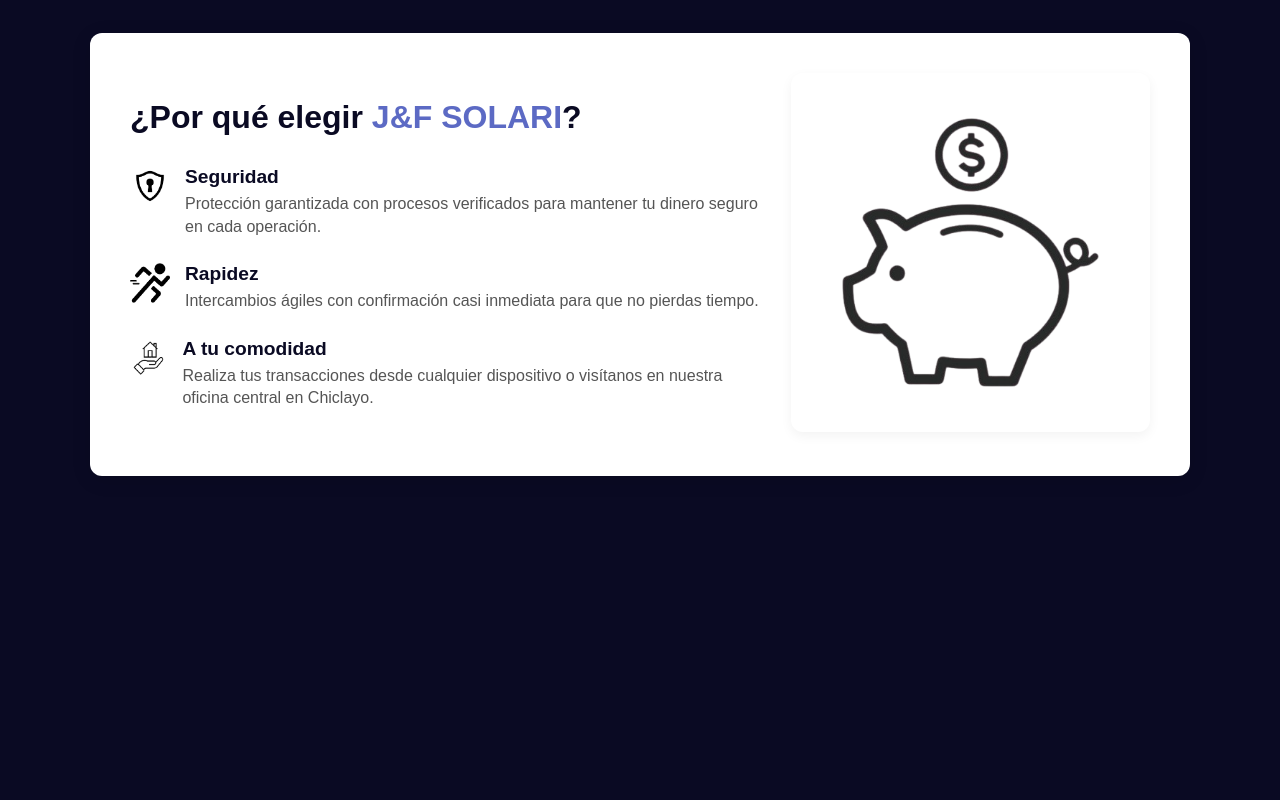
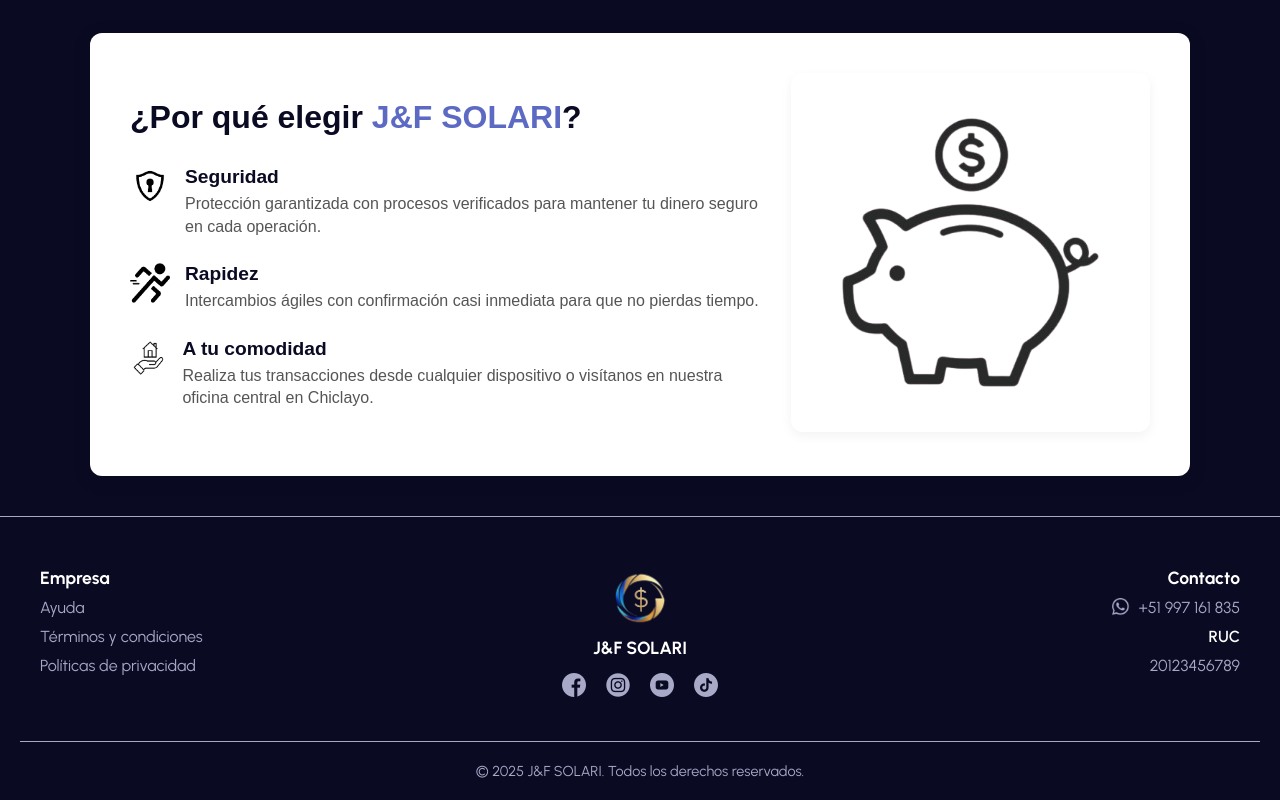
Before and after one commit to JIF-Solari/Landing-page, a plain HTML site: page index.html in a window 1280 px wide. Shown: the part 2202-3002 px from the top of the page. Before the commit the page ends 2718 px from the top, so only its background shows below. Drawn offline with nearby package versions, Linux system fonts and the light colour scheme; no server answers.

Commit message:
footer finished

```diff
--- a/css/style.css
+++ b/css/style.css
@@ -455,6 +455,9 @@
         height: 100px;
         padding: 10px;
     }
+    .exchange-calculator {
+        margin-left: 0px;
+    }
 }
 
 /* ===== Sección Pasos Cambio ===== */
@@ -621,3 +624,151 @@
         white-space: nowrap; /* evita salto de línea */
     }
 }
+
+/* ===== Footer ===== */
+.site-footer {
+    background-color: #0a0a23;
+    color: #a8a8c7;
+    font-family: 'Urbanist', sans-serif;
+    padding: 50px 20px 20px;
+    border-top: 1px solid #a8a8c7;
+}
+
+.footer-container {
+    max-width: 1200px;
+    margin: 0 auto;
+    display: flex;
+    justify-content: space-between;
+    align-items: flex-start;
+    flex-wrap: wrap;
+    gap: 30px;
+}
+
+.footer-column {
+    display: flex;
+    flex-direction: column;
+    flex: 1;
+}
+
+.footer-left {
+    align-items: flex-start;
+    text-align: left;
+}
+
+.footer-right {
+    text-align: right;
+    align-items: flex-end;
+}
+
+.footer-title {
+    font-size: 1.1rem;
+    font-weight: 700;
+    color: #ffffff;
+    margin-bottom: 10px;
+}
+
+.footer-links {
+    display: flex;
+    flex-direction: column;
+    gap: 10px;
+}
+
+.footer-links a {
+    color: #a8a8c7;
+    text-decoration: none;
+    transition: color 0.3s ease;
+}
+
+.footer-links a:hover {
+    color: #ffffff;
+}
+
+.contact-info span {
+    font-weight: 600;
+    color: #ffffff;
+}
+
+.contact-info p {
+    color: #a8a8c7;
+    display: flex;
+    align-items: center;
+    gap: 8px;
+}
+
+.contact-icon {
+    width: 18px;
+    height: 18px;
+}
+
+.footer-center {
+    align-items: center;
+    text-align: center;
+    flex-grow: 1.5;
+}
+
+.footer-center .footer-logo {
+    height: 60px;
+    margin-bottom: 10px;
+}
+
+.footer-company-name {
+    font-size: 1.1rem;
+    font-weight: bold;
+    color: #ffffff;
+    margin: 0 0 15px 0;
+}
+
+.social-icons {
+    display: flex;
+    gap: 20px;
+}
+
+.social-icons a {
+    display: inline-block;
+    transition: transform 0.3s ease-in-out;
+}
+
+.social-icons a:hover {
+    transform: translateY(-4px) scale(1.1);
+}
+
+.social-icons svg {
+    width: 28px;
+    height: 28px;
+    fill: #a8a8c7;
+    transition: fill 0.3s ease;
+}
+
+.social-icons a:hover svg {
+    fill: #ffffff;
+}
+
+.footer-bottom {
+    text-align: center;
+    margin-top: 40px;
+    padding-top: 20px;
+    border-top: 1px solid #a8a8c7;
+    font-size: 0.9rem;
+    color: #a8a8c7;
+}
+
+@media (max-width: 768px) {
+    .footer-container {
+        flex-direction: column;
+        align-items: center;
+        gap: 40px;
+    }
+
+    .footer-column {
+        align-items: center;
+        text-align: center;
+    }
+
+    .footer-left .footer-links, .footer-right .footer-links {
+        align-items: center;
+    }
+
+    .footer-center { order: 1; }
+    .footer-left { order: 2; }
+    .footer-right { order: 3; }
+}
--- a/index.html
+++ b/index.html
@@ -161,6 +161,53 @@
     </div>
 </section>
 
+<footer class="site-footer">
+    <div class="footer-container">
+        <div class="footer-column footer-left">
+            <h4 class="footer-title">Empresa</h4>
+            <div class="footer-links">
+                <a href="#ayuda">Ayuda</a>
+                <a href="#terminos">Términos y condiciones</a>
+                <a href="#politicas">Políticas de privacidad</a>
+            </div>
+        </div>
+
+        <div class="footer-column footer-center">
+            <img src="img/J&S SOLARI.png" alt="J&F Solari Logo" class="footer-logo">
+            <p class="footer-company-name">J&F SOLARI</p>
+            <div class="social-icons">
+                <a href="#" target="_blank" aria-label="Facebook">
+                    <img src="img/facebook.png" alt="Facebook">
+                </a>
+                <a href="#" target="_blank" aria-label="Instagram">
+                    <img src="img/instagram.png" alt="Instagram">
+                </a>
+                <a href="#" target="_blank" aria-label="YouTube">
+                    <img src="img/youtube.png" alt="YouTube">
+                </a>
+                <a href="#" target="_blank" aria-label="TikTok">
+                    <img src="img/tik-tok.png" alt="TikTok">
+                </a>
+            </div>
+        </div>
+
+        <div class="footer-column footer-right">
+            <h4 class="footer-title">Contacto</h4>
+            <div class="footer-links">
+                <div class="contact-info">
+                    <p> <img src="img/whatsapp.png" alt="whatsapp" class="contact-icon"> +51 997 161 835</p>
+                </div>
+                <div class="contact-info">
+                    <span>RUC</span>
+                    <p style="justify-content: flex-end; margin-top: 10px">20123456789</p>
+                </div>
+            </div>
+        </div>
+    </div>
+    <div class="footer-bottom">
+        <p>&copy; 2025 J&F SOLARI. Todos los derechos reservados.</p>
+    </div>
+</footer>
 
 <script src="https://cdn.jsdelivr.net/npm/chart.js"></script>
 <script src="js/main.js"></script>
```
Also changed, not shown: img/facebook.png (added), img/instagram.png (added), img/logotipo-de-instagram.png (added), img/tik-tok.png (added), img/whatsapp.png (added), img/youtube.png (added).
